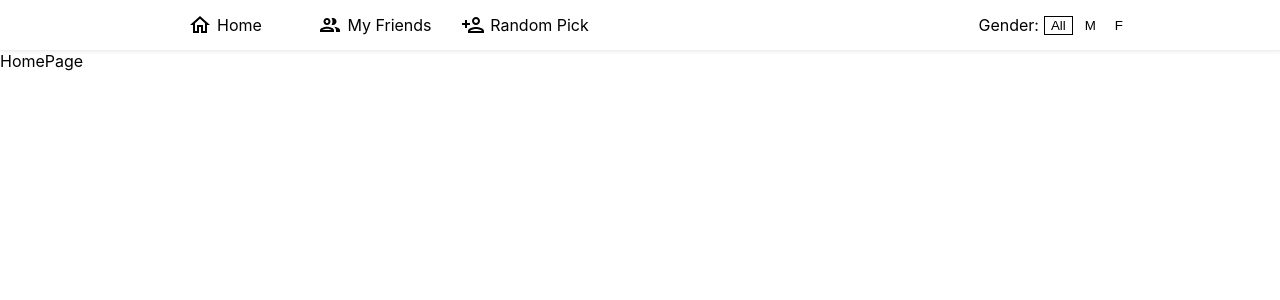
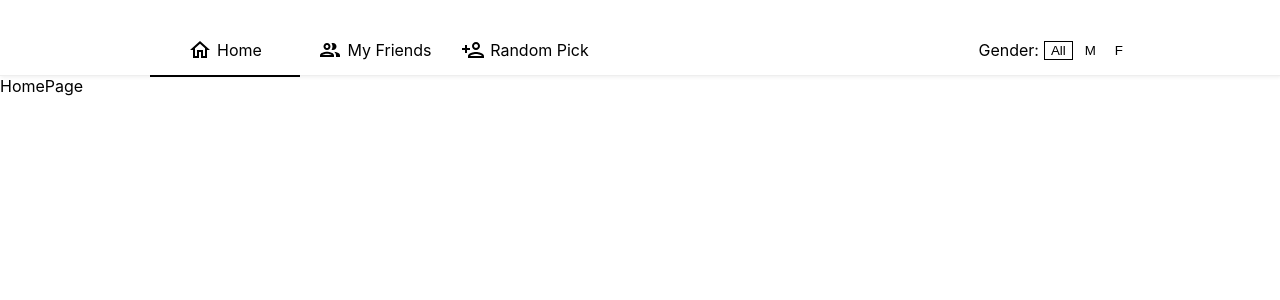
Before and after one commit to dlchangit/social-media-site, a React (Create React App) app: page / in a window 1280 px wide. Shown: the top 300 px of the page. Built offline with nearby package versions, Linux system fonts and the light colour scheme.

Commit message:
- added display for current page in header navbar - used redux to store gender selection state

```diff
--- a/package.json
+++ b/package.json
@@ -18,6 +18,7 @@
     "flexbox-react": "^4.4.0",
     "react": "^17.0.2",
     "react-dom": "^17.0.2",
+    "react-redux": "^7.2.6",
     "react-router-dom": "^6.0.2",
     "react-scripts": "4.0.3",
     "styled-components": "^5.3.3",
--- a/src/App.tsx
+++ b/src/App.tsx
@@ -9,8 +9,11 @@ import {
 import Header from './Header';
 import Home from './pages/Home';
 import Friends from './pages/Friends';
+import { useDispatch, useSelector } from 'react-redux';
+
 
 function App() {
+
   return (
     <Router>
       <div>
--- a/src/Header/index.tsx
+++ b/src/Header/index.tsx
@@ -4,8 +4,13 @@ import GroupOutlinedIcon from '@mui/icons-material/GroupOutlined';
 import PersonAddOutlinedIcon from '@mui/icons-material/PersonAddOutlined';
 import { Box } from '@mui/system';
 import { useState } from 'react';
+import { useDispatch, useSelector } from 'react-redux';
+import { setGender } from '../actions'
+import { RootState } from '..';
+import { useLocation } from 'react-router-dom'
 
 const HeaderWrap = styled.div`
+  padding-top: 25px;
   width: 100%;
   height: 50px;
   border-bottom: 1px solid #EEEEEE;
@@ -14,7 +19,7 @@ const HeaderWrap = styled.div`
   box-shadow: 1px 1px 4px #EEEEEE
 `
 
-const Link = styled.a`
+const Link = styled.a<{isCurrentPage?: boolean}>`
   text-decoration: none;
   color: black;
   display: flex;
@@ -22,12 +27,19 @@ const Link = styled.a`
   align-items: center;
   justify-content: center;
   width: 150px;
+  cursor: poiner;
   :hover {
     border-bottom: 2px solid black;
   }
   span {
     margin-left: 5px;
   }
+  ${props => props.isCurrentPage && `
+    border-bottom: 2px solid black;
+    :hover {
+      cursor: auto;
+    }
+  `}
 `
 
 const GenderButton = styled.button<{isSelected?: boolean}>`
@@ -52,20 +64,23 @@ const GenderButton = styled.button<{isSelected?: boolean}>`
 `
 
 export default function Header() {
-  const [gender, setGender] = useState<String>('All');
+  const location = useLocation();
+  const selectedGender = useSelector((state:RootState) => state.gender);
+  const dispatch = useDispatch();
+  // const [gender, setGender] = useState<String>(selectedGender);
   return (
     <HeaderWrap>
       <Box sx={{ width: '980px', display: 'flex', justifyContent: 'space-between' }}>
         <Box sx={{ display: 'flex' }} textAlign="left" >
-          <Link href="/"><HomeOutlinedIcon /><span>Home</span></Link>
-          <Link href="/friends"><GroupOutlinedIcon /><span>My Friends</span></Link>
-          <Link href="/random"><PersonAddOutlinedIcon /><span>Random Pick</span></Link>
+          <Link href="/" isCurrentPage={location.pathname === '/'}><HomeOutlinedIcon /><span>Home</span></Link>
+          <Link href="/friends" isCurrentPage={location.pathname === '/friends'}><GroupOutlinedIcon /><span>My Friends</span></Link>
+          <Link href="/random" isCurrentPage={location.pathname === '/random'}><PersonAddOutlinedIcon /><span>Random Pick</span></Link>
         </Box>
         <Box sx={{ display: 'flex', alignItems: 'center' }} textAlign="right" >
           <span>Gender: </span>
-          <GenderButton onClick={() => setGender('All')} isSelected={gender === 'All'}>All</GenderButton>
-          <GenderButton onClick={() => setGender('M')} isSelected={gender === 'M'}>M</GenderButton>
-          <GenderButton onClick={() => setGender('F')} isSelected={gender === 'F'}>F</GenderButton>
+          <GenderButton onClick={() => dispatch(setGender('All'))} isSelected={selectedGender === 'All'}>All</GenderButton>
+          <GenderButton onClick={() => dispatch(setGender('M'))} isSelected={selectedGender === 'M'}>M</GenderButton>
+          <GenderButton onClick={() => dispatch(setGender('F'))} isSelected={selectedGender === 'F'}>F</GenderButton>
         </Box>
       </Box>
     </HeaderWrap>
--- /dev/null
+++ b/src/actions/index.tsx
@@ -0,0 +1,6 @@
+export const setGender = (gender: string) => {
+    return {
+        type: 'SET_GENDER',
+        payload: gender
+    };
+};
--- a/src/index.tsx
+++ b/src/index.tsx
@@ -3,10 +3,21 @@ import ReactDOM from 'react-dom';
 import './index.css';
 import App from './App';
 import reportWebVitals from './reportWebVitals';
+import { createStore } from 'redux';
+import reducer from './reducers';
+import { Provider } from 'react-redux'
+
+export const store = createStore(
+  reducer
+);
+
+export type RootState = ReturnType<typeof store.getState>
 
 ReactDOM.render(
   <React.StrictMode>
-    <App />
+    <Provider store = {store}>
+      <App />
+    </Provider>
   </React.StrictMode>,
   document.getElementById('root')
 );
--- /dev/null
+++ b/src/reducers/index.tsx
@@ -0,0 +1,33 @@
+
+
+export const initialState = {
+    gender: 'All',
+    userPerRow: 10,
+    userData: []
+    };
+
+    export const actionTypes = {
+        SET_GENDER: 'SET_GENDER',
+        SET_USER_PER_ROW: 'SET_USER_PER_ROW',
+        SET_USER_DATA: 'SET_USER_DATA',
+    };
+
+    const rootReducer = (state: any = initialState, action: { type: any; payload: any; }) => {
+        switch (action.type) {
+            case actionTypes.SET_GENDER:
+                return {
+                    ...state,
+                    gender: action.payload,
+                };
+            case actionTypes.SET_USER_DATA:
+                return {
+                    ...state,
+                    userData: action.payload,
+                };
+
+            default:
+                return state;
+        }
+    };
+
+    export default rootReducer;
```
Also changed, not shown: 1 other file (tests, documents, lock files or other folders).
